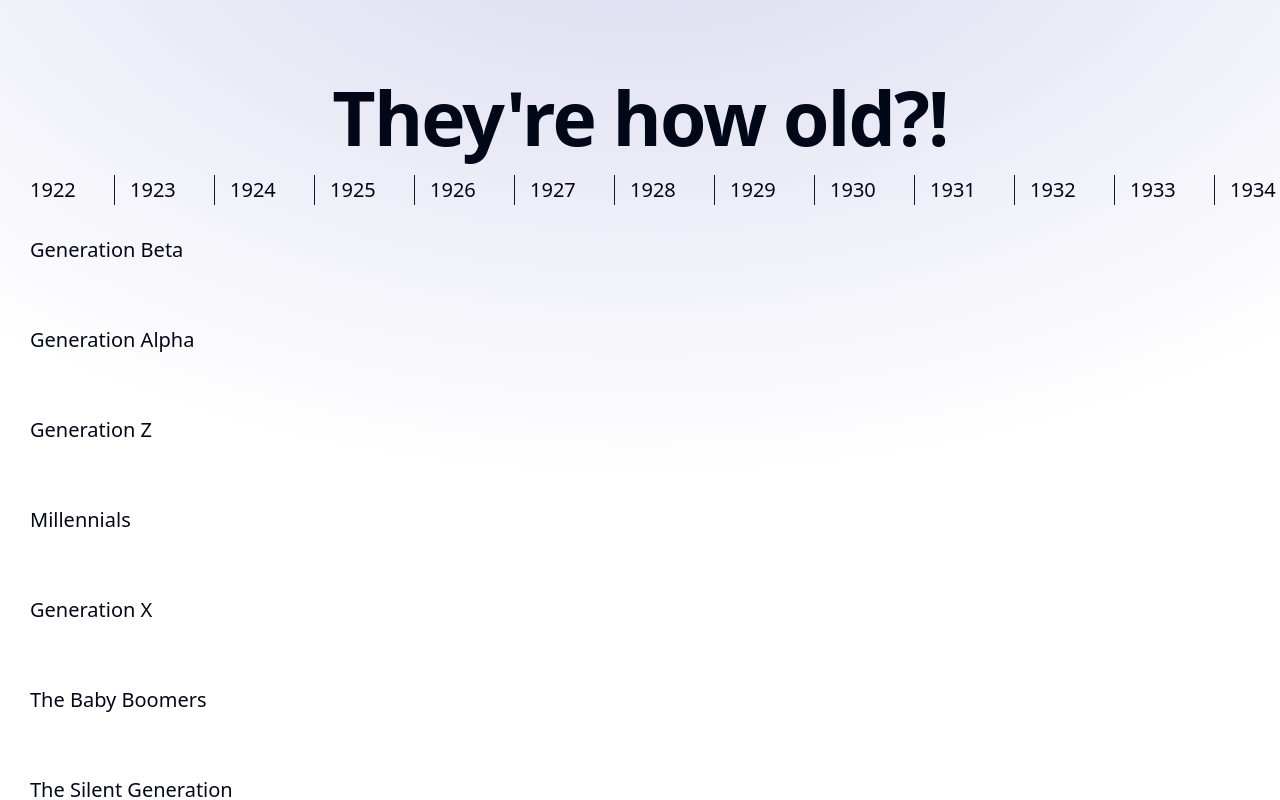
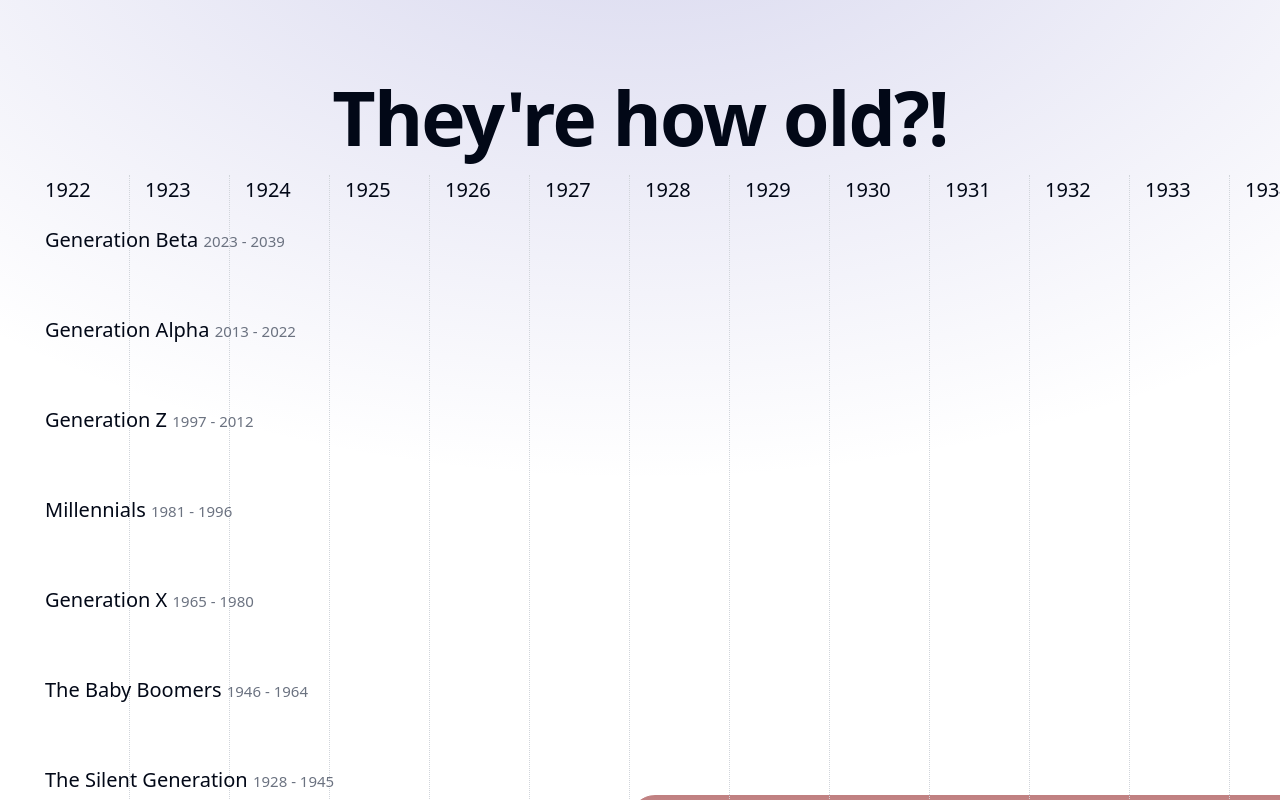
Before and after one commit to jakeisonline/genwtf, an Astro site: page / in a window 1280 px wide. Built offline with nearby package versions, Linux system fonts and the light colour scheme; Astro itself is replaced by a stand-in of ours; a web font is replaced by a local one.

Commit message:
handle grid lines

```diff
--- a/src/components/GenGridHeading.astro
+++ b/src/components/GenGridHeading.astro
@@ -4,4 +4,6 @@ import { cn } from "../lib/utils"
 const { class: className } = Astro.props
 ---
 
-<div class={cn("border-r border-gray-900 mr-3", className)}><slot /></div>
+<div class={cn("border-r border-gray-300 mr-3 border-dotted", className)}>
+  <slot />
+</div>
--- a/src/pages/index.astro
+++ b/src/pages/index.astro
@@ -78,24 +78,32 @@ const generations = [
     They're how old?!
   </h1>
   <div class="relative overflow-x-scroll">
-    <div class="sticky left-6 top-12 ml-6 flex h-0 flex-col gap-12 text-left">
+    <div
+      class="sticky left-9 top-10 z-10 ml-9 flex h-0 flex-col gap-12 text-left"
+    >
       {
         generations
-          .map((generation) => <div class="">{generation.name}</div>)
+          .map((generation) => (
+            <div class="">
+              {generation.name}
+              <span class="text-xs text-gray-500">
+                {generation.start} - {generation.end}
+              </span>
+            </div>
+          ))
           .reverse()
       }
     </div>
-
-    <div class="ml-6 grid">
+    <div class="relative ml-6 grid h-max">
       <div
-        class="grid w-max text-left"
+        class="absolute ml-3 grid h-full w-max text-left"
         style=`grid-template-columns: repeat(${years.length}, minmax(100px, 1fr));`
       >
         {years.map((year) => <GenGridHeading>{year}</GenGridHeading>)}
       </div>
 
       <div
-        class="mt-4 grid w-max"
+        class="mt-8 grid w-max"
         style=`grid-template-columns: repeat(${years.length}, minmax(100px, 1fr)); grid-template-rows: repeat(${generations.length}, minmax(20px, 1fr));`
       >
         {
```
